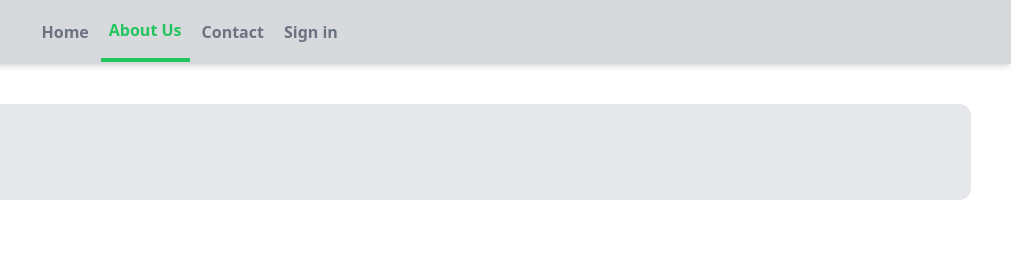
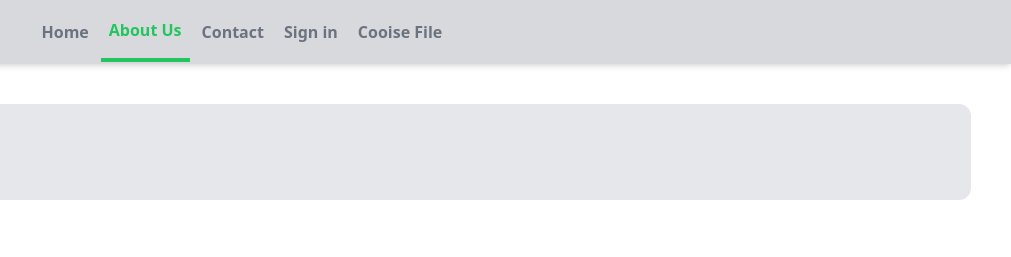
Before and after one commit to Bayu-Sumantri/tugas-kelompok-new-1, a website: page public/about.html in a window 1280 px wide. Shown: the top 257 px of the page, 269-1280 px from the left. Drawn offline with Linux system fonts and the light colour scheme.

Commit message:
'selesai'

```diff
--- a/public/about.html
+++ b/public/about.html
@@ -39,6 +39,10 @@
               <a href="login.html"
                 class="py-4 px-2 text-gray-500 font-semibold hover:text-green-500 transition duration-300">Sign
                 in
+              </a>
+              <a href="cooise file.html"
+                class="py-4 px-2 text-gray-500 font-semibold hover:text-green-500 transition duration-300">Cooise
+                File
               </a>
             </div>
           </div>
```
Also changed, not shown: public/contact.html (+4 -0 lines), public/index.html (+4 -0 lines), public/login.html (+4 -0 lines).
